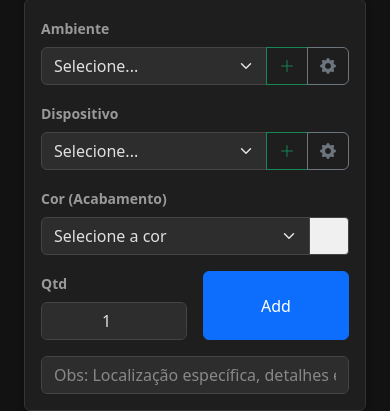
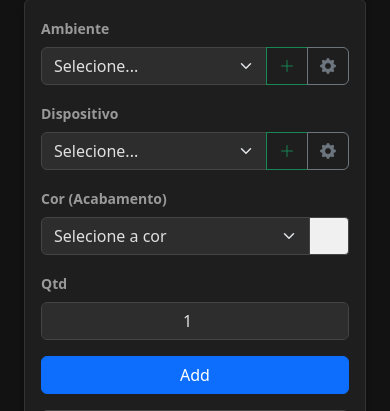
Before and after one commit to maiconferreiraa/consultoria, a Flask app: template templates/gerenciar_projeto.html in a window 390 px wide. Shown: the part 245-656 px from the top of the page. Run offline with Flask 3, Linux system fonts and the light colour scheme; the template is opened without the code that fills it, so the values that code supplies are empty.

Commit message:
ADD: tablet

```diff
--- a/templates/gerenciar_projeto.html
+++ b/templates/gerenciar_projeto.html
@@ -303,11 +303,11 @@
     <div class="tab-pane fade show active" id="cadastro">
         <div class="card mb-4">
             <div class="card-body p-3">
-                <!-- FORMULÁRIO: Garante que os inputs se quebrem em col-12 -->
+                <!-- FORMULÁRIO: Usando a classe g-3 para espaçamento entre colunas -->
                 <form method="POST" class="row g-3">
 
-                    <!-- AMBIENTE: col-12 em mobile/tablet, col-md-3 em desktop -->
-                    <div class="col-12 col-md-3">
+                    <!-- AMBIENTE: col-12 em mobile/tablet, col-lg-3 em desktop -->
+                    <div class="col-12 col-lg-3">
                         <label class="form-label small text-muted fw-bold">Ambiente</label>
                         <div class="input-group">
                             <select name="room_name" class="form-select" required>
@@ -321,8 +321,8 @@
                         </div>
                     </div>
 
-                    <!-- DISPOSITIVO: col-12 em mobile/tablet, col-md-3 em desktop -->
-                    <div class="col-12 col-md-3">
+                    <!-- DISPOSITIVO: col-12 em mobile/tablet, col-lg-3 em desktop -->
+                    <div class="col-12 col-lg-3">
                         <label class="form-label small text-muted fw-bold">Dispositivo</label>
                         <div class="input-group">
                             <select name="catalog_item_id" id="item_catalog_select" class="form-select" required>
@@ -336,8 +336,8 @@
                         </div>
                     </div>
 
-                    <!-- COR (ACABAMENTO): COL-12 EM TELA MÉDIA E MENOR -->
-                    <div class="col-12 col-md-3">
+                    <!-- COR (ACABAMENTO): FORÇADO EM col-12 ATÉ O BREAKPOINT GRANDE (lg) PARA EVITAR SQUEEZING -->
+                    <div class="col-12 col-lg-3">
                         <label class="form-label small text-muted fw-bold">Cor (Acabamento)</label>
                         <div class="input-group">
                             <!-- Select de Presets -->
@@ -372,15 +372,15 @@
                         </div>
                     </div>
 
-                    <!-- QUANTIDADE: col-6 em mobile/tablet, col-md-1 em desktop -->
-                    <div class="col-6 col-md-1">
+                    <!-- QUANTIDADE: FORÇADO EM col-12 ATÉ O BREAKPOINT GRANDE (lg) -->
+                    <div class="col-12 col-lg-1">
                         <label class="form-label small text-muted fw-bold">Qtd</label>
                         <input type="number" name="quantity" value="1" min="1" class="form-control text-center">
                     </div>
 
-                    <!-- BOTÃO ADICIONAR: col-6 em mobile/tablet, col-md-2 em desktop -->
-                    <div class="col-6 col-md-2 d-grid">
-                        <label class="d-none d-md-block">&nbsp;</label>
+                    <!-- BOTÃO ADICIONAR: FORÇADO EM col-12 ATÉ O BREAKPOINT GRANDE (lg) -->
+                    <div class="col-12 col-lg-2 d-grid">
+                        <label class="d-none d-lg-block">&nbsp;</label>
                         <button type="submit" class="btn btn-primary">Add</button>
                     </div>
 
```
